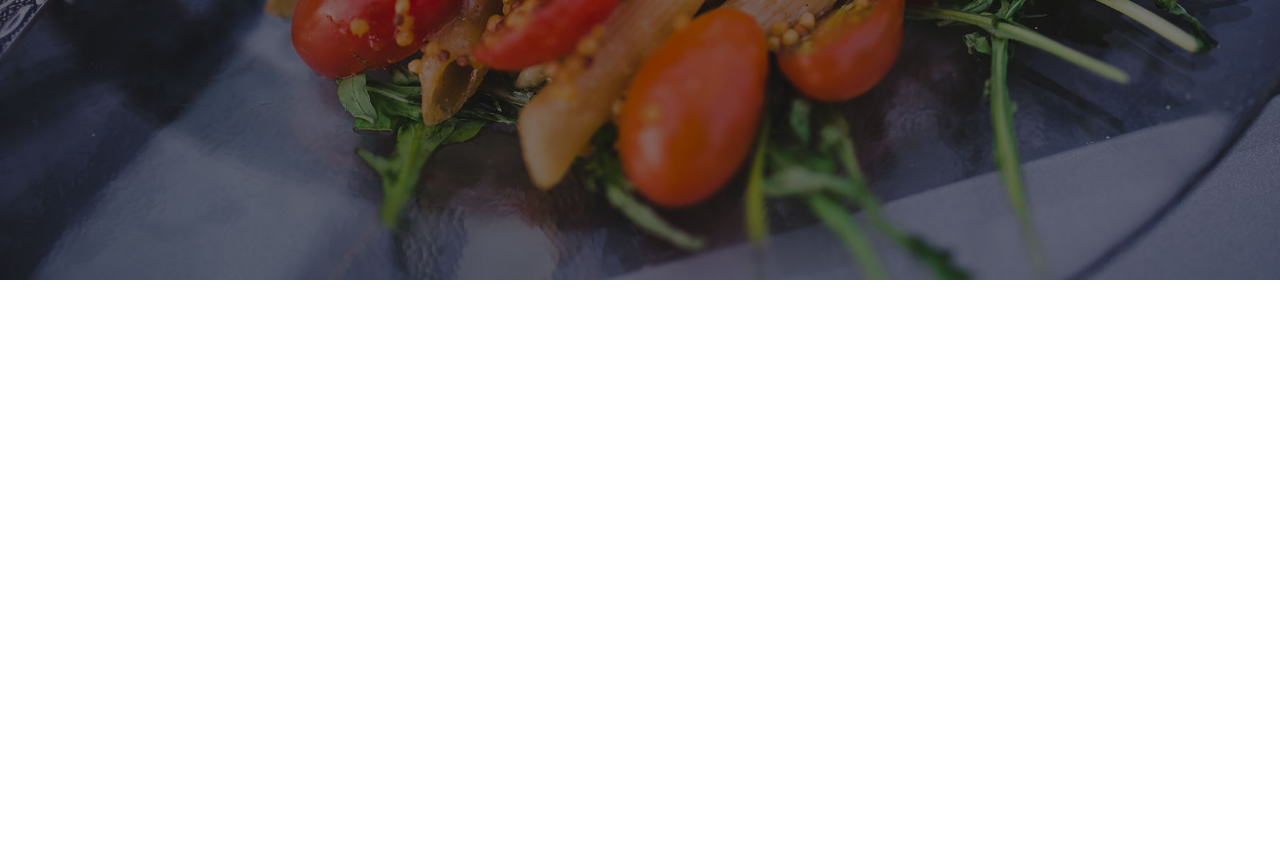
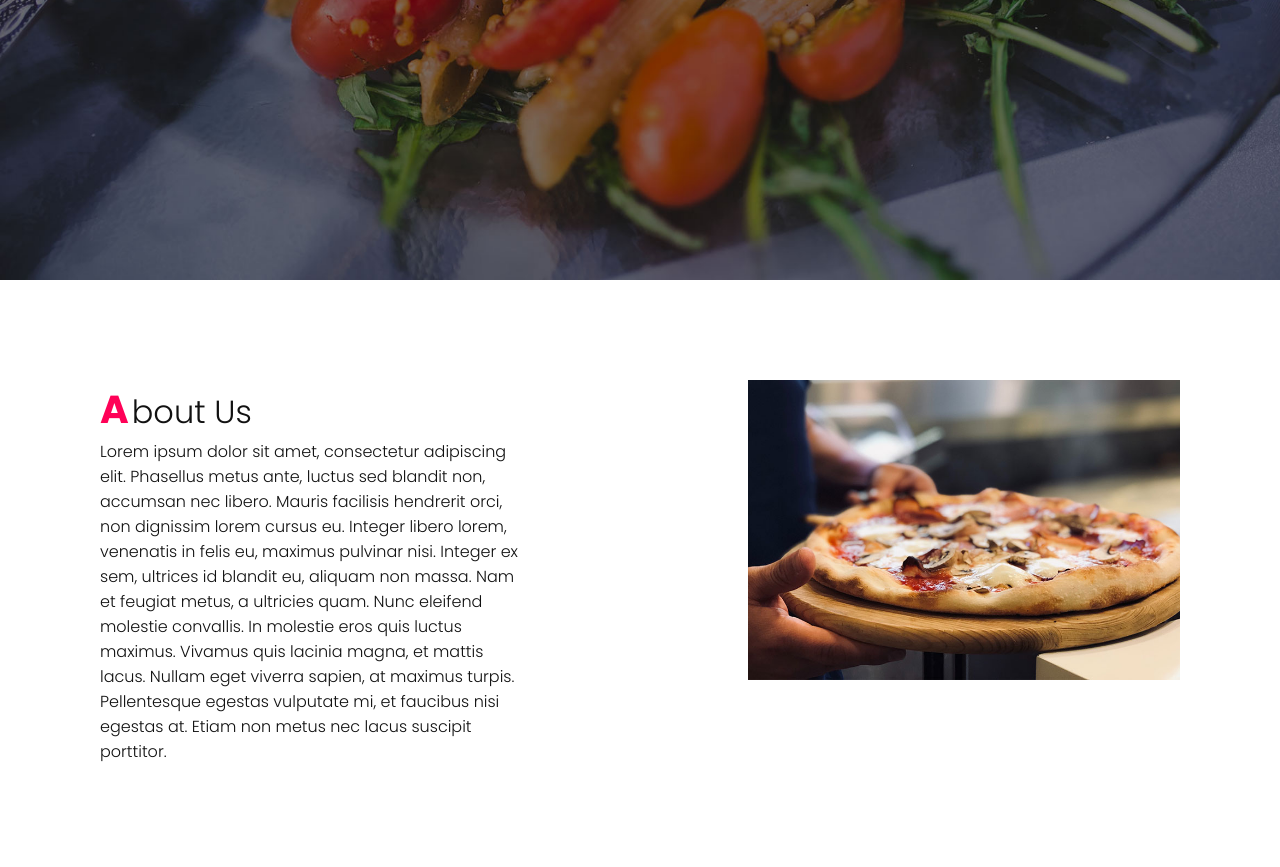
Before and after one commit to Luke0195/Front-endMaster, a plain HTML site: page project04/index.html in a window 1280 px wide. Shown: the part 520-1387 px from the top of the page. Drawn offline with Linux system fonts and the light colour scheme.

Commit message:
feat: add about section

```diff
--- a/project04/assets/css/styles.scss
+++ b/project04/assets/css/styles.scss
@@ -4,6 +4,7 @@
   outline: 0;
   box-sizing: border-box;
   font-family: 'Poppins';
+  scroll-behavior: smooth;
 }
 
 html{
@@ -12,8 +13,8 @@ html{
 
 body{
   font-size: 1.6rem;
-  min-height: 5000px;
-  scroll-behavior: smooth;
+
+
 }
 
 html, body{
@@ -72,7 +73,7 @@ header{
 }
 
 .sticky{
-  background:#fff;
+  background:rgba(255,255,255,0.7);
   padding: 10px 100px;
   box-shadow:  0 5px 20px rgba(0, 0, 0, 0.5);
 
@@ -82,6 +83,10 @@ header{
 
   ul li a{
     color:#111;
+  }
+
+  ul li a:hover{
+    color: #ff0157;
   }
 }
 
@@ -144,3 +149,54 @@ header{
     letter-spacing: 8px;
   }
 }
+
+section{
+  padding: 100px;
+
+  .row{
+    position:relative;
+    width: 100%;
+    display: flex;
+    justify-content: space-between;
+  }
+
+  .row .col50{
+    position:relative;
+    width: 40%;
+  }
+
+  .titleText{
+    color:#111;
+    font-size:3.2rem;
+    font-weight: 300;
+  }
+
+  .titleText span{
+    color:#ff0157;
+    font-weight:bold;
+    font-size: 3.9rem;
+    padding-right: 3px;
+  }
+
+   .row .col50 .img-box{
+     position:relative;
+     width: 100%;
+     height: 300px;
+     cursor: pointer;
+     transition:transform 1s ease-out;
+    }
+
+   .row .col50 .img-box:hover{
+     transform: scale(1.1)
+   }
+
+   .row .col50 .img-box img{
+     position:absolute;
+     top:0;
+     left:0;
+     width: 100%;
+     height: 100%;
+     object-fit: cover;
+
+   }
+}
--- a/project04/index.html
+++ b/project04/index.html
@@ -33,6 +33,28 @@
 
     </section><!--banner-->
 
+    <section class="about" id="about">
+        <div class="row">
+          <div class="col50">
+            <h2 class="titleText"> <span>A</span>bout Us</h2>
+            <p>Lorem ipsum dolor sit amet, consectetur adipiscing elit.
+               Phasellus metus ante, luctus sed blandit non, accumsan nec libero.
+               Mauris facilisis hendrerit orci, non dignissim lorem cursus eu.
+               Integer libero lorem, venenatis in felis eu, maximus pulvinar nisi.
+               Integer ex sem, ultrices id blandit eu, aliquam non massa. Nam et feugiat metus, a ultricies quam.
+               Nunc eleifend molestie convallis. In molestie eros quis luctus maximus.
+               Vivamus quis lacinia magna, et mattis lacus. Nullam eget viverra sapien, at maximus turpis.
+               Pellentesque egestas vulputate mi, et faucibus nisi egestas at.
+               Etiam non metus nec lacus suscipit porttitor.</p>
+          </div><!--col50-->
+          <div class="col50">
+            <div class="img-box">
+              <img src="assets/images/img1.jpg" alt="imagem de uma pizza"/>
+            </div><!--img-box-->
+          </div><!--col50-->
+        </div><!--row-->
+    </section>
+
     <script src="assets/js/script.js"></script>
 </body>
 </html>
```
Also changed, not shown: project04/assets/css/styles.css, 1 other file.
